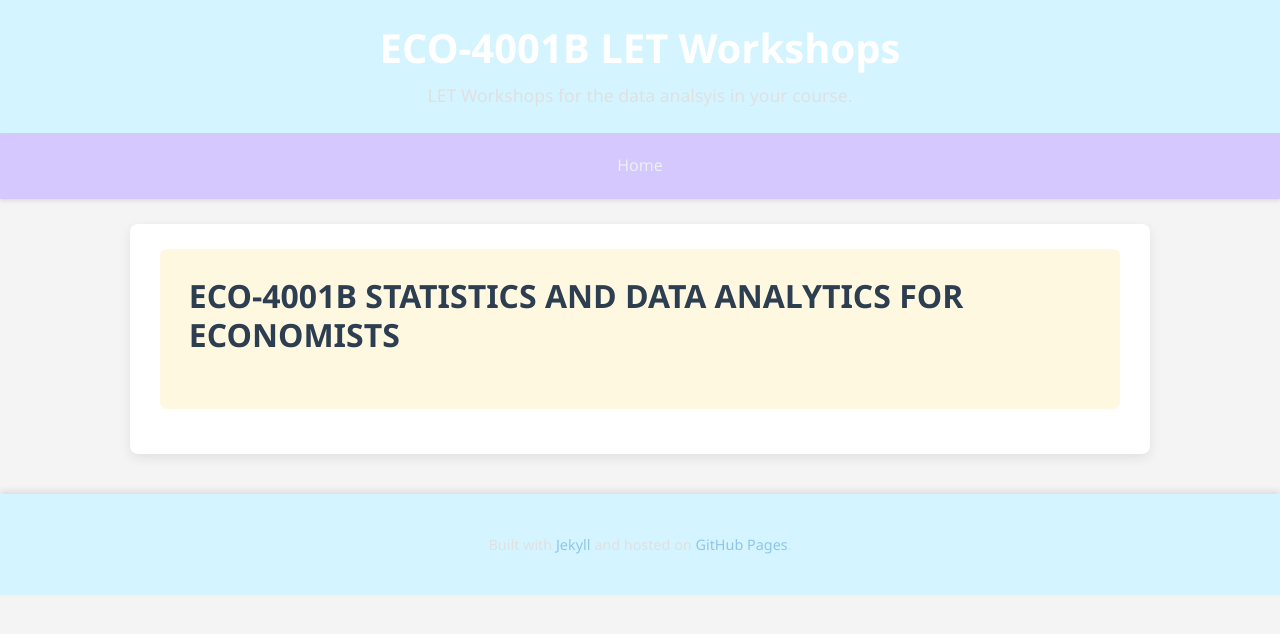
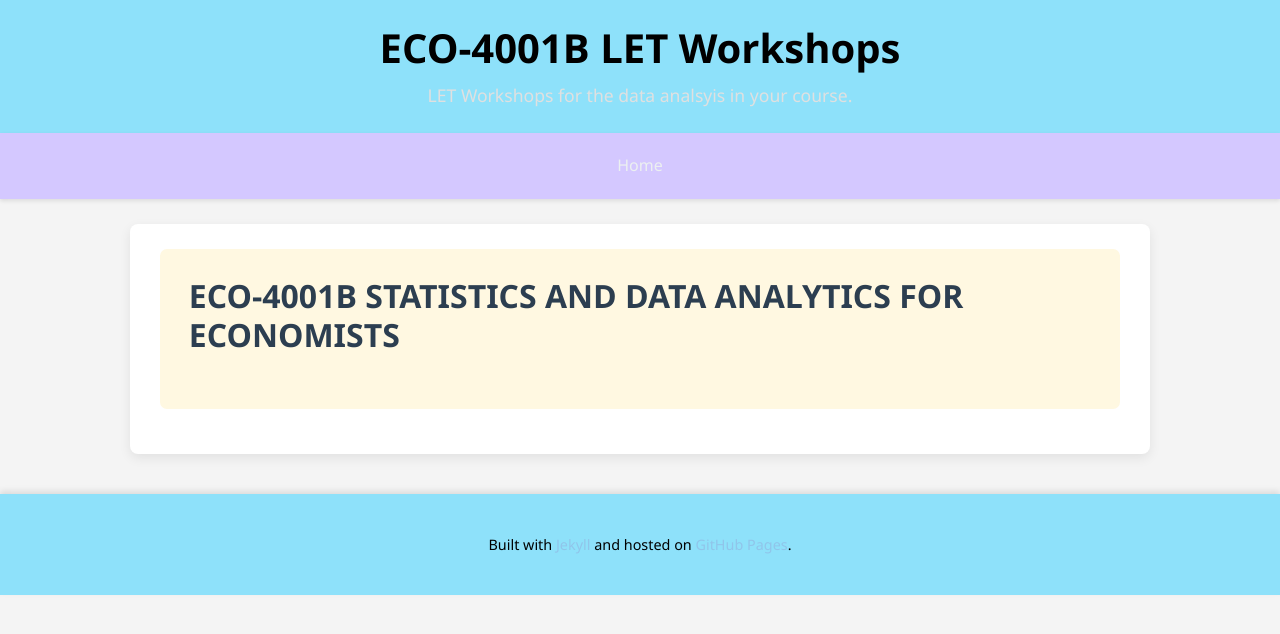
Before and after one commit to probe973/eco-4001b, a Jekyll site: the page built from index.md, in a window 1280 px wide. Shown: the top 634 px of the page. Built offline with Jekyll 4.4.1, drawn with Linux system fonts in a browser that asks for light colours.

Commit message:
Update style.css

```diff
--- a/assets/css/style.css
+++ b/assets/css/style.css
@@ -22,15 +22,15 @@ h1, h2, h3, h4, h5, h6 {
 
 /* --- Header and Footer Styles --- */
 header {
-    background-color: #d4f5ff;
-    color: #ffffff;
+    background-color: #8ee1fa;
+    color: #000000;
     padding: 1.5rem 0;
     text-align: center;
     box-shadow: 0 3px 6px rgba(0,0,0,0.15);
 }
 
 header h1 {
-    color: #ffffff;
+    color: #000000;
     margin: 0;
     font-size: 2.5em;
 }
@@ -46,8 +46,8 @@ footer {
     text-align: center;
     padding: 25px;
     margin-top: 40px;
-    background-color: #d4f5ff;
-    color: #e0e0e0;
+    background-color: #8ee1fa;
+    color: #000000;
     font-size: 0.9em;
     box-shadow: 0 -3px 6px rgba(0,0,0,0.1);
 }
```
